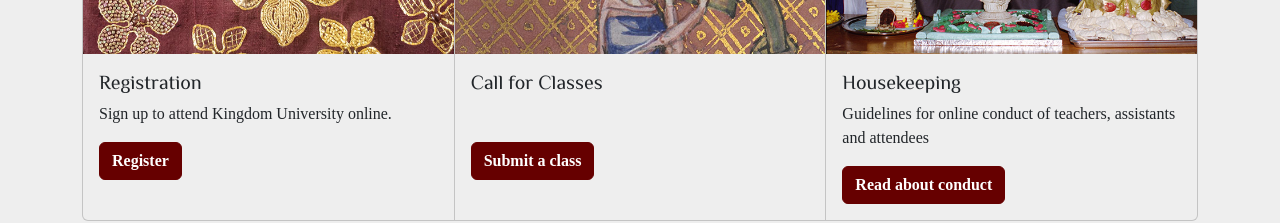
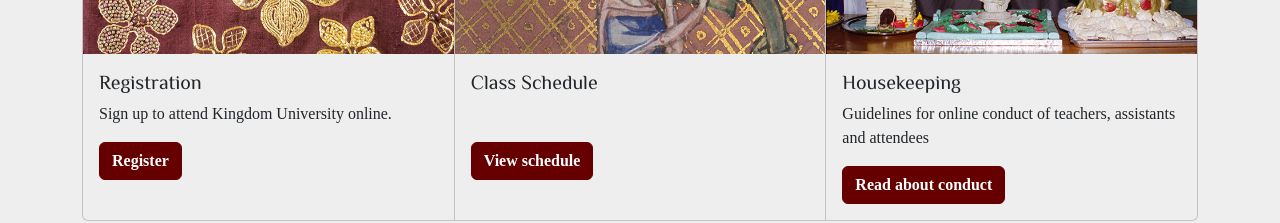
Before and after one commit to drachenwald/kingdom-uni, a React (Create React App) app: page / in a window 1280 px wide. Shown: the part 484-707 px from the top of the page. Built offline with nearby package versions, Linux system fonts and the light colour scheme; no server answers.

Commit message:
Update Home.js
card changed to schedule

```diff
--- a/src/js/Home.js
+++ b/src/js/Home.js
@@ -53,11 +53,11 @@ const Home = (props) => {
             <Card>
               <Card.Img variant="top" src={register} />
               <Card.Body>
-                <Card.Title>Call for Classes</Card.Title>
+                <Card.Title>Class Schedule</Card.Title>
                 <Card.Text>
                &nbsp;
                 </Card.Text>
-                <LinkContainer to="/Callforclasses"><Button variant="primary"><b>Submit a class</b></Button></LinkContainer>
+                <LinkContainer to="/Schedule"><Button variant="primary"><b>View schedule</b></Button></LinkContainer>
               </Card.Body>
             </Card>
             <Card>
```
